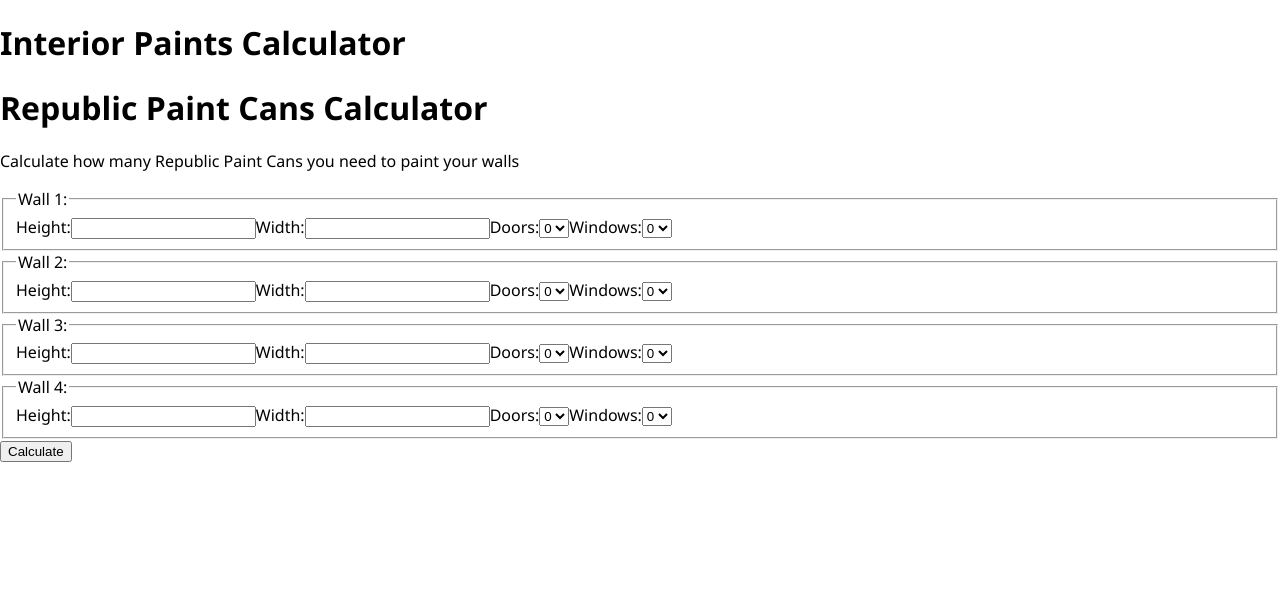
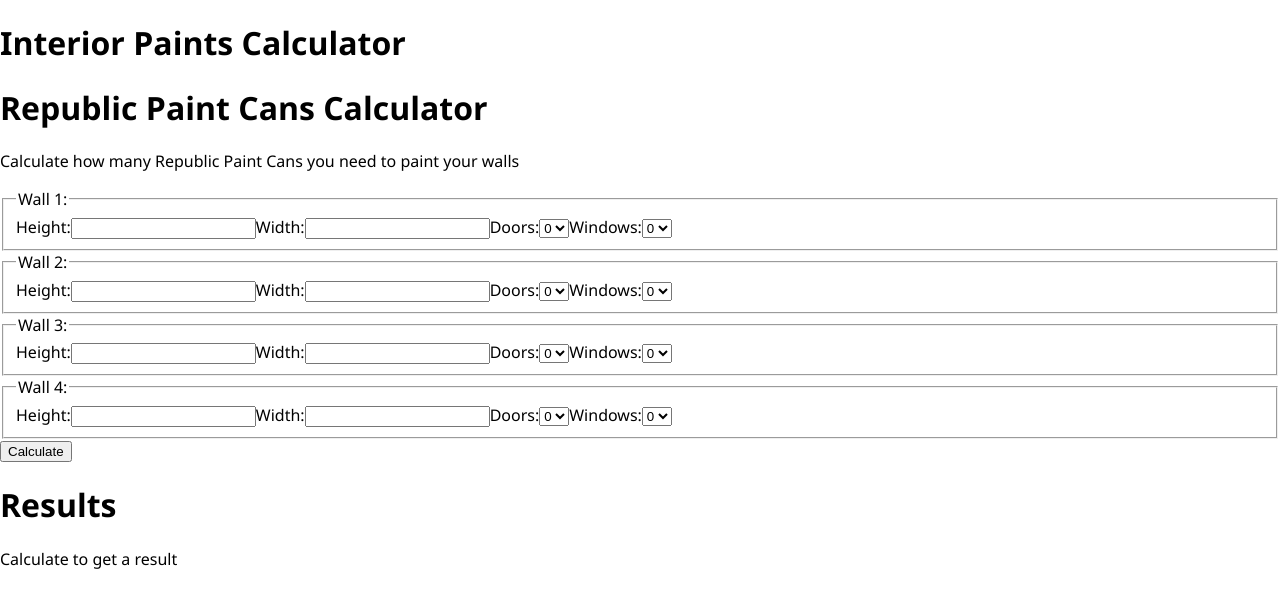
Before and after one commit to pinhob/digital-republic-challenge, a Next.js app in the folder front-end/: page / in a window 1280 px wide. Shown: the top 608 px of the page. Built offline with nearby package versions, Linux system fonts and the light colour scheme.

Commit message:
feat: create initial Results component

```diff
--- /dev/null
+++ b/front-end/components/Results.js
@@ -0,0 +1,35 @@
+import { useContext, useEffect, useState } from "react";
+import { Context } from "../context";
+
+export const Results = () => {
+  const [cans, setCans] = useState([]);
+  const [isLoading, setLoading] = useState(false);
+  const { paintCans } = useContext(Context);
+
+  const paintCansNumbers = (paintCans) => {
+    const neededCansResult = paintCans.data && Object.entries(paintCans.data).filter(([_key, value]) => value > 0);
+
+    setCans(neededCansResult);
+  }
+
+  useEffect(() => {
+    console.log("RESULTS", paintCans);
+    console.log(paintCansNumbers(paintCans))
+    console.log(cans)
+  }, [paintCans]);
+
+  return (
+    <div>
+      <h1>Results</h1>
+      {
+        cans
+          ? cans.map(([key, value]) => (
+            <p key={key}>
+              {key}: {value}
+            </p>
+          ))
+          : <p>Calculate to get a result</p>
+      }
+    </div>
+  )
+};
--- a/front-end/pages/index.js
+++ b/front-end/pages/index.js
@@ -1,3 +1,4 @@
+import { Results } from "../components"
 import { Forms } from "../components/Forms"
 
 export default function Home() {
@@ -5,6 +6,7 @@ export default function Home() {
     <div>
       <h1>Interior Paints Calculator</h1>
       <Forms />
+      <Results />
     </div>
   )
 };
```
